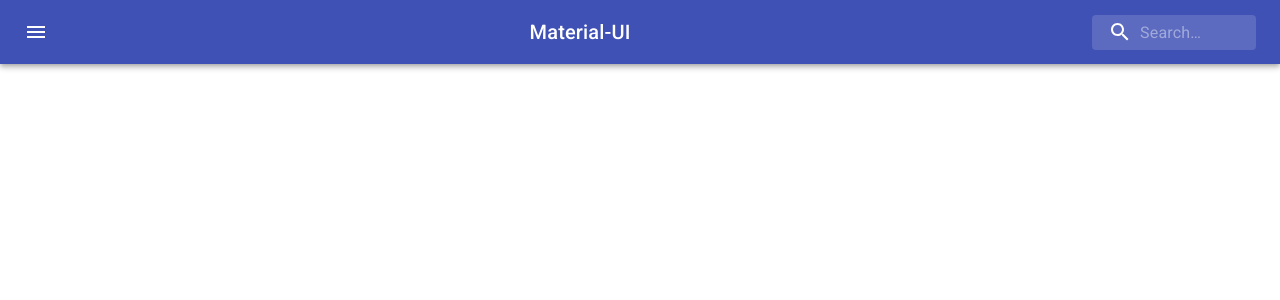
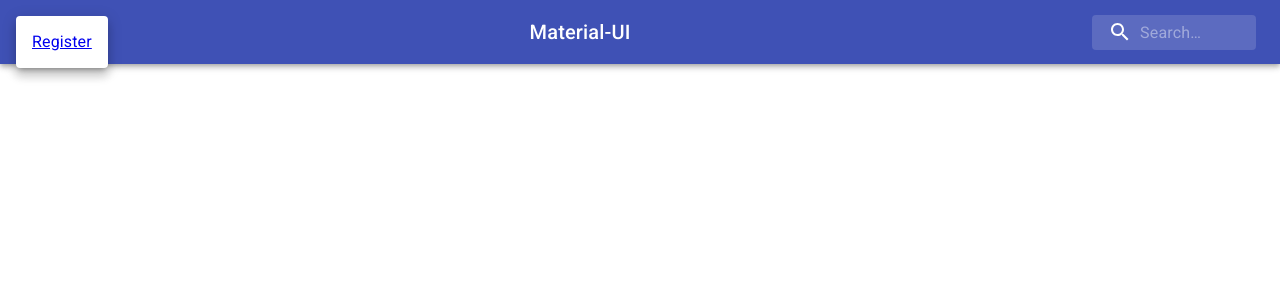
Before and after one commit to jdbooth9516/React-ecommerce, a React (Create React App) app in the folder client/: page / in a window 1280 px wide. Both pictures are taken after a click on the button "open drawer". Shown: the top 300 px of the page. Built offline with nearby package versions, Linux system fonts and the light colour scheme.

Commit message:
added the menu to the drop down  and started the registration form

```diff
--- a/client/src/components/NavBar/NavBar.jsx
+++ b/client/src/components/NavBar/NavBar.jsx
@@ -1,12 +1,15 @@
-import React from 'react';
+import React, {useState} from 'react';
 import AppBar from '@material-ui/core/AppBar';
 import Toolbar from '@material-ui/core/Toolbar';
 import IconButton from '@material-ui/core/IconButton';
 import Typography from '@material-ui/core/Typography';
 import InputBase from '@material-ui/core/InputBase';
 import { alpha, makeStyles } from '@material-ui/core/styles';
+import SearchIcon from '@material-ui/icons/Search';
+import { Link } from 'react-router-dom';
+import MenuItem from '@material-ui/core/MenuItem';
+import Menu from '@material-ui/core/Menu';
 import MenuIcon from '@material-ui/icons/Menu';
-import SearchIcon from '@material-ui/icons/Search';
 
 const useStyles = makeStyles((theme) => ({
   root: {
@@ -65,6 +68,16 @@ const useStyles = makeStyles((theme) => ({
 
 export default function NavBar() {
   const classes = useStyles();
+  const [menuOpen, setMenuOpen] = useState(false);
+
+
+  const handleMenu = () => {
+    setMenuOpen(true);
+  }
+
+  const handleClose = () => {
+    setMenuOpen(false);
+  }
 
   return (
     <div className={classes.root}>
@@ -76,7 +89,21 @@ export default function NavBar() {
             color="inherit"
             aria-label="open drawer"
           >
-            <MenuIcon />
+            <MenuIcon onClick={handleMenu}
+            />
+            {/* this will need to change depending on the login status */}
+            <Menu
+              id= "menu-navbar"
+              open={menuOpen}
+              anchorOrigin={{
+                verical: 'top',
+                horizontal: 'left',
+              }}
+              onClose={handleClose}
+            >
+              <MenuItem onClick={handleClose}><Link to="/registerform">Register</Link></MenuItem>
+
+            </Menu>
           </IconButton>
           <Typography className={classes.title} variant="h6" noWrap>
             Material-UI
```
Also changed, not shown: client/src/components/RegistrationForm/RegistrationForm.css (added), client/src/components/RegistrationForm/RegistrationForm.jsx (added).
